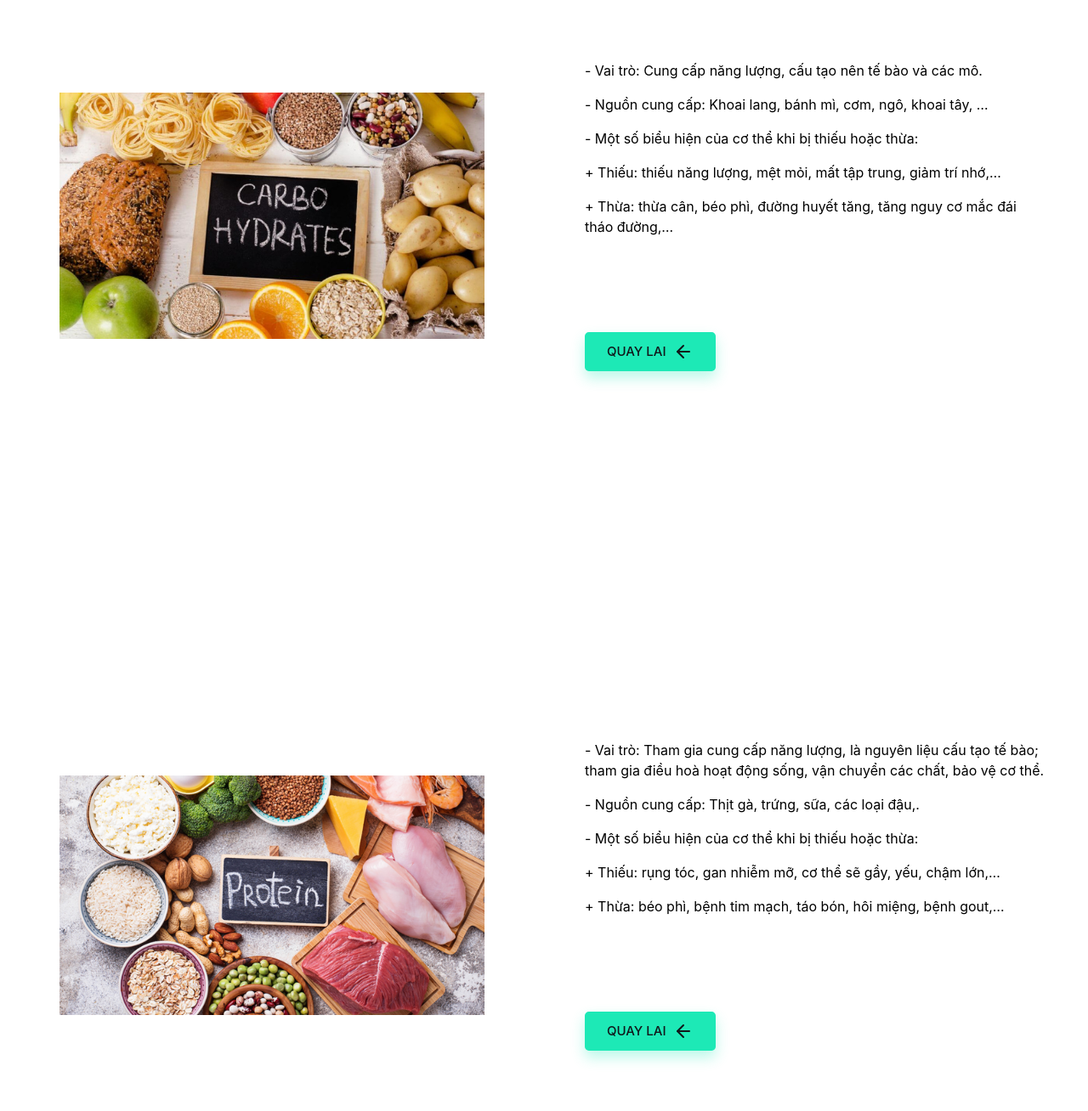
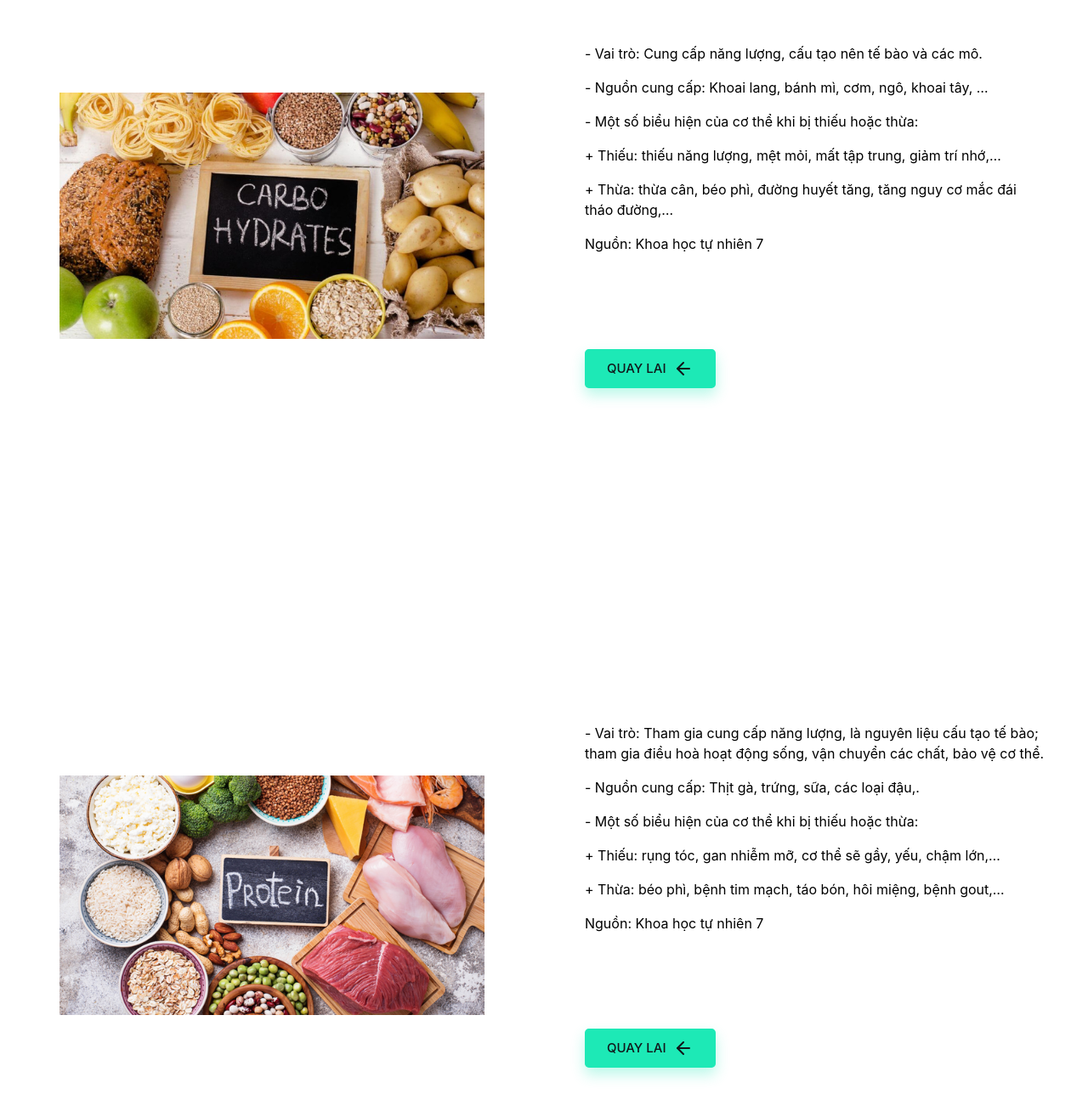
Before and after one commit to TuFarm/dinhduong, a plain HTML site: page index.html in a window 1280 px wide. Shown: the part 3346-4654 px from the top of the page at 85% size. Drawn offline with nearby package versions, Linux system fonts and the light colour scheme; a web font is replaced by a local one.

Commit message:
them nguon

```diff
--- a/index.html
+++ b/index.html
@@ -206,6 +206,7 @@
                         <p>
                             + Thừa: thừa cân, béo phì, đường huyết tăng, tăng nguy cơ mắc đái tháo đường,…
                         </p>
+                        <p>Nguồn: Khoa học tự nhiên 7</p>
                     </div>
                 </div>
 
@@ -240,6 +241,7 @@
                         <p>- Một số biểu hiện của cơ thể khi bị thiếu hoặc thừa: </p>
                         <p>+ Thiếu: rụng tóc, gan nhiễm mỡ, cơ thể sẽ gầy, yếu, chậm lớn,…</p>
                         </p>+ Thừa: béo phì, bệnh tim mạch, táo bón, hôi miệng, bệnh gout,…</p>
+                        <p>Nguồn: Khoa học tự nhiên 7</p>
                     </div>
                 </div>
 
@@ -274,6 +276,7 @@
                         <p>- Một số biểu hiện của cơ thể khi bị thiếu hoặc thừa: </p>
                         <p>+ Thiếu: rụng tóc, gan nhiễm mỡ, cơ thể sẽ gầy, yếu, chậm lớn,…</p>
                         </p>+ Thừa: béo phì, bệnh tim mạch, táo bón, hôi miệng, bệnh gout,…</p>
+                        <p>Nguồn: Khoa học tự nhiên 7</p>
                     </div>
                 </div>
 
@@ -308,6 +311,7 @@
                         <p>- Một số biểu hiện của cơ thể khi bị thiếu hoặc thừa: </p>
                         <p>+ Thiếu: mệt mỏi, da khô, thiếu máu, sụt cân, mệt mỏi, dễ mắc các bệnh liên quan đến chuyển hóa, rụng tóc, sưng lợi, chảy máu, khô mắt,…</p>
                         <p>+ Thừa: ngộ độc, tiêu chảy, sỏi thận, gây dị tật thai nhi, giảm khả năng đông máu,…</p>
+                        <p>Nguồn: Khoa học tự nhiên 7</p>
                     </div>
                 </div>
 
@@ -342,6 +346,7 @@
                         <p>- Một số biểu hiện của cơ thể khi bị thiếu hoặc thừa: </p>
                         <p>+ Thiếu: mệt mỏi, da khô, thiếu máu, sụt cân, mệt mỏi, dễ mắc các bệnh liên quan đến chuyển hóa, rụng tóc, sưng lợi, chảy máu, khô mắt,…</p>
                         <p>+ Thừa: ngộ độc, tiêu chảy, sỏi thận, gây dị tật thai nhi, giảm khả năng đông máu,…</p>
+                        <p>Nguồn: Khoa học tự nhiên 7</p>
                     </div>
                 </div>
 
@@ -376,6 +381,7 @@
                         <p>- Một số biểu hiện của cơ thể khi bị thiếu hoặc thừa: </p>
                         <p>+ Thiếu: mệt mỏi, da khô, thiếu máu, sụt cân, mệt mỏi, dễ mắc các bệnh liên quan đến chuyển hóa, rụng tóc, sưng lợi, chảy máu, khô mắt,…</p>
                         <p>+ Thừa: ngộ độc, tiêu chảy, sỏi thận, gây dị tật thai nhi, giảm khả năng đông máu,…</p>
+                        <p>Nguồn: Khoa học tự nhiên 7</p>
                     </div>
                 </div>
 
```
